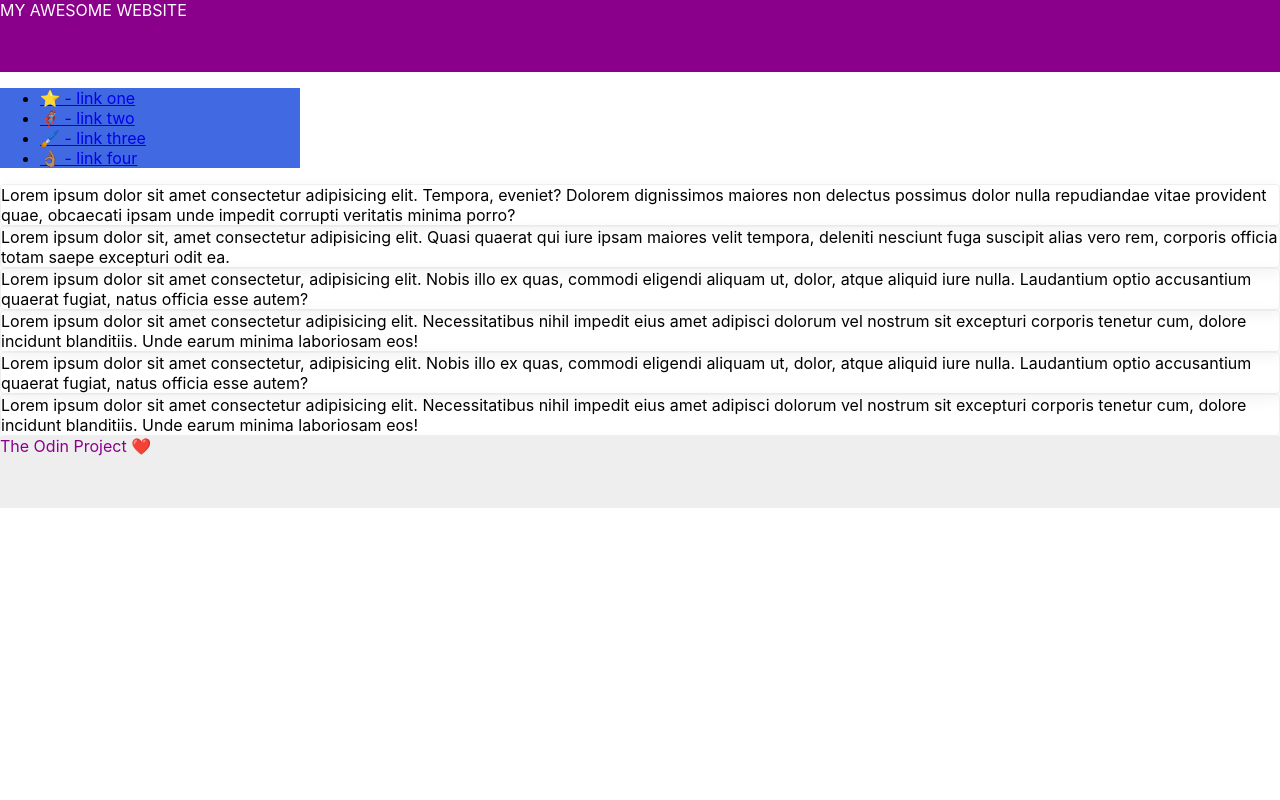
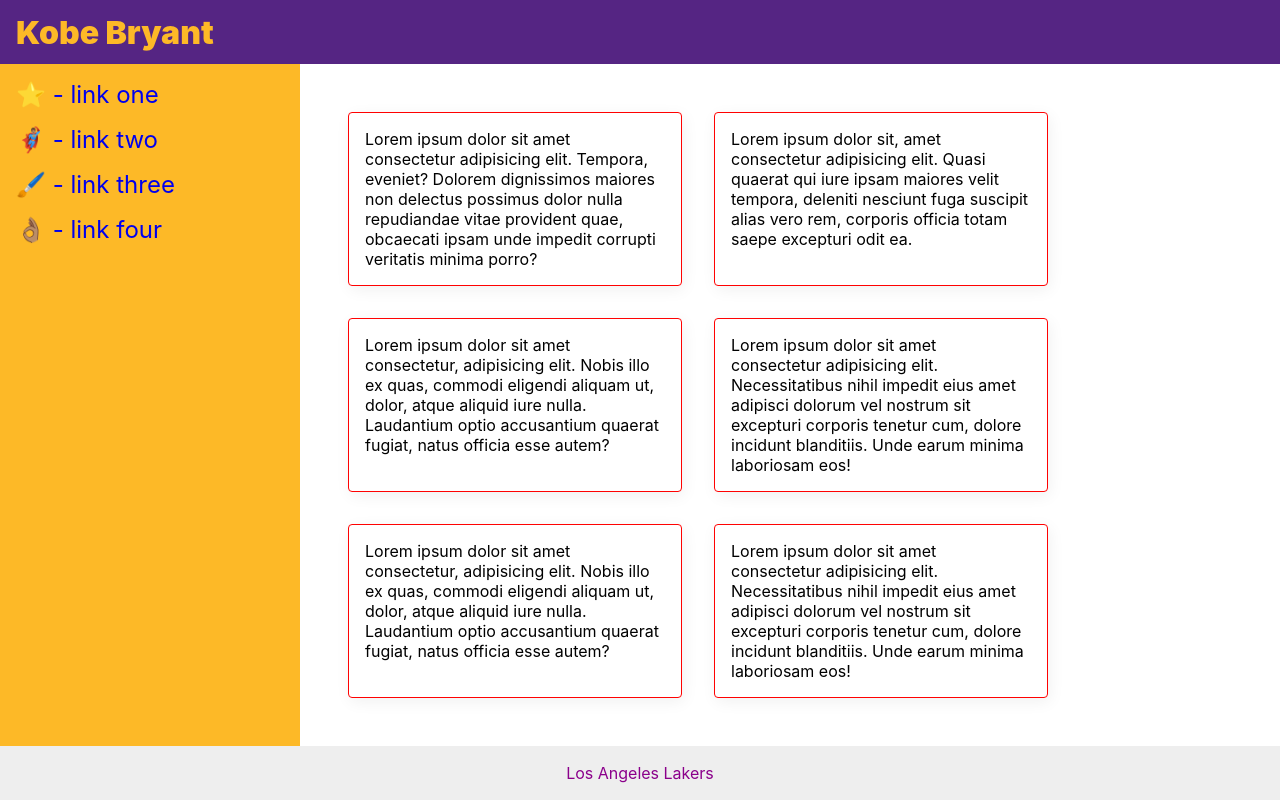
Before and after one commit to codingmaniac227/HTML-CSS-Projects, a plain HTML site: page foundations/flex/07-flex-layout-2/index.html in a window 1280 px wide. Drawn offline with Linux system fonts and the light colour scheme.

Commit message:
completed the exercise

```diff
--- a/foundations/flex/07-flex-layout-2/index.html
+++ b/foundations/flex/07-flex-layout-2/index.html
@@ -8,10 +8,12 @@
     <link rel="stylesheet" href="style.css">
   </head>
   <body>
+
     <div class="header">
-      MY AWESOME WEBSITE
+      Kobe Bryant
     </div>
 
+    <div class="container">
       <div class="sidebar">
         <ul>
           <li><a href="#">⭐ - link one</a></li>
@@ -21,15 +23,18 @@
         </ul>
       </div>
 
+      <div class="cards">
         <div class="card">Lorem ipsum dolor sit amet consectetur adipisicing elit. Tempora, eveniet? Dolorem dignissimos maiores non delectus possimus dolor nulla repudiandae vitae provident quae, obcaecati ipsam unde impedit corrupti veritatis minima porro?</div>
         <div class="card">Lorem ipsum dolor sit, amet consectetur adipisicing elit. Quasi quaerat qui iure ipsam maiores velit tempora, deleniti nesciunt fuga suscipit alias vero rem, corporis officia totam saepe excepturi odit ea.</div>
         <div class="card">Lorem ipsum dolor sit amet consectetur, adipisicing elit. Nobis illo ex quas, commodi eligendi aliquam ut, dolor, atque aliquid iure nulla. Laudantium optio accusantium quaerat fugiat, natus officia esse autem?</div>
         <div class="card">Lorem ipsum dolor sit amet consectetur adipisicing elit. Necessitatibus nihil impedit eius amet adipisci dolorum vel nostrum sit excepturi corporis tenetur cum, dolore incidunt blanditiis. Unde earum minima laboriosam eos!</div>
         <div class="card">Lorem ipsum dolor sit amet consectetur, adipisicing elit. Nobis illo ex quas, commodi eligendi aliquam ut, dolor, atque aliquid iure nulla. Laudantium optio accusantium quaerat fugiat, natus officia esse autem?</div>
         <div class="card">Lorem ipsum dolor sit amet consectetur adipisicing elit. Necessitatibus nihil impedit eius amet adipisci dolorum vel nostrum sit excepturi corporis tenetur cum, dolore incidunt blanditiis. Unde earum minima laboriosam eos!</div>
+      </div>
 
+    </div>
     <div class="footer">
-      The Odin Project ❤️
+      Los Angeles Lakers
     </div>
   </body>
 </html>
--- a/foundations/flex/07-flex-layout-2/style.css
+++ b/foundations/flex/07-flex-layout-2/style.css
@@ -1,29 +1,81 @@
+
 body {
   font-family: -apple-system, BlinkMacSystemFont, 'Segoe UI', Roboto, Oxygen, Ubuntu, Cantarell, 'Open Sans', 'Helvetica Neue', sans-serif;
   margin: 0;
-  min-height: 100vh;
+  display: flex;
+  flex-direction: column;
+  height: 100vh;
 }
 
 .header {
-  height: 72px;
-  background: darkmagenta;
-  color: white;
+  height: 32px;
+  background: #552583;
+  color: #FDB927;
+  display: flex;
+  align-items: center;
+  padding: 16px;
+  font-size: 32px;
+  font-weight: 900;
+}
+
+.container {
+  flex: 1;
+  display: flex;
+}
+
+.cards {
+  padding: 48px;
+  display: flex;
+  flex-wrap: wrap;
+  gap: 32px;
+  flex-grow: 1;
+  margin-right: 0;
 }
 
 .footer {
   height: 72px;
   background: #eee;
   color: darkmagenta;
+  display: flex;
+  justify-content: center;
+  align-items: center;
 }
 
 .sidebar {
   width: 300px;
-  background: royalblue;
+  background: #FDB927;
   box-sizing: border-box;
+  padding: 16px;
+  font-size: 24px;
+  flex-shrink: 0;
+
 }
 
+
 .card {
-  border: 1px solid #eee;
+  border: 1px solid #ff0202;
   box-shadow: 2px 4px 16px rgba(0,0,0,.06);
   border-radius: 4px;
+  padding: 16px;
+  width: 300px;
 }
+
+.card:hover {
+  background-image: url("./images/kobecelebrate.gif");
+  background-size: cover;
+}
+
+
+ul {
+  list-style-type: none;
+  margin: 0;
+  padding: 0;
+}
+
+li {
+  margin-bottom: 16px;
+}
+
+a {
+  text-decoration: none;
+}
```
Also changed, not shown: foundations/flex/07-flex-layout-2/images/kobecelebrate.gif (added), foundations/flex/07-flex-layout-2/images/lakerslogo.jpeg (added). Lines whose indentation alone changed are shown as unchanged.
